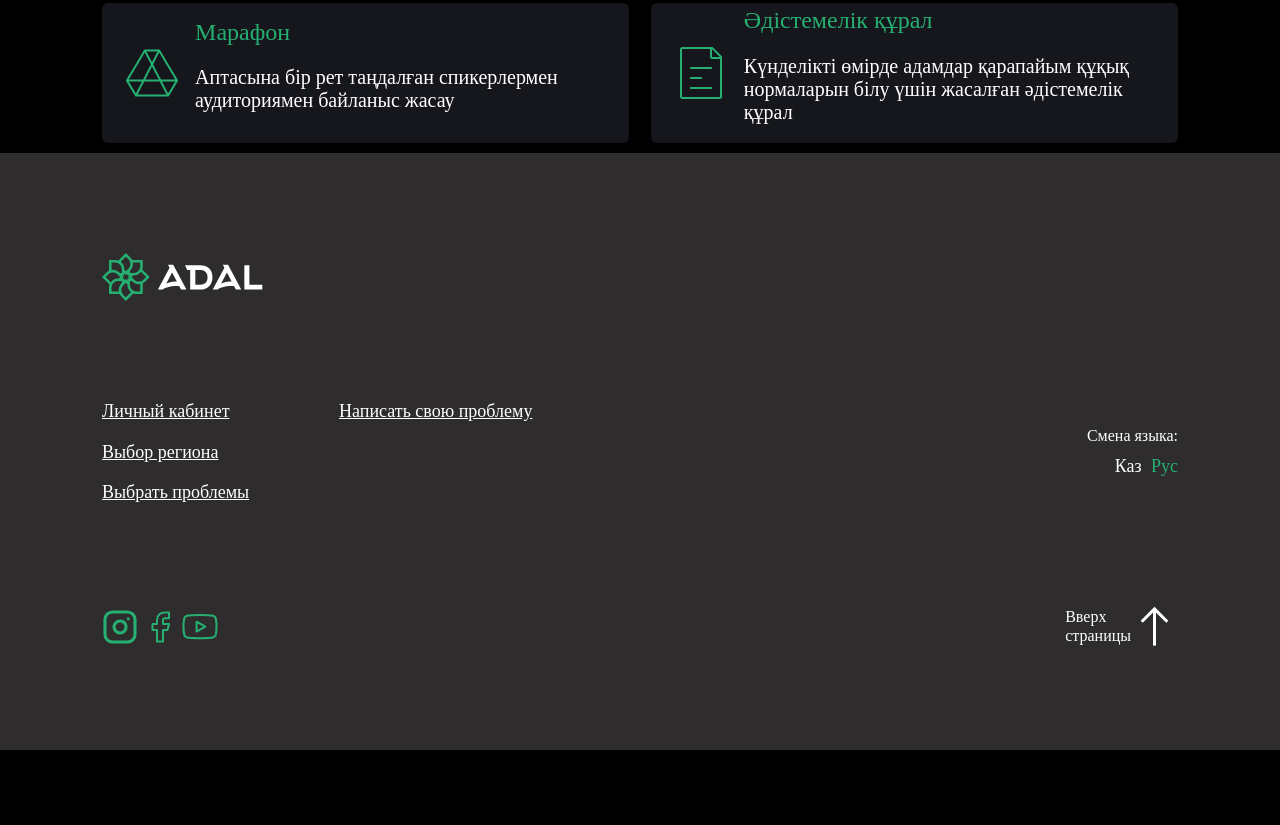
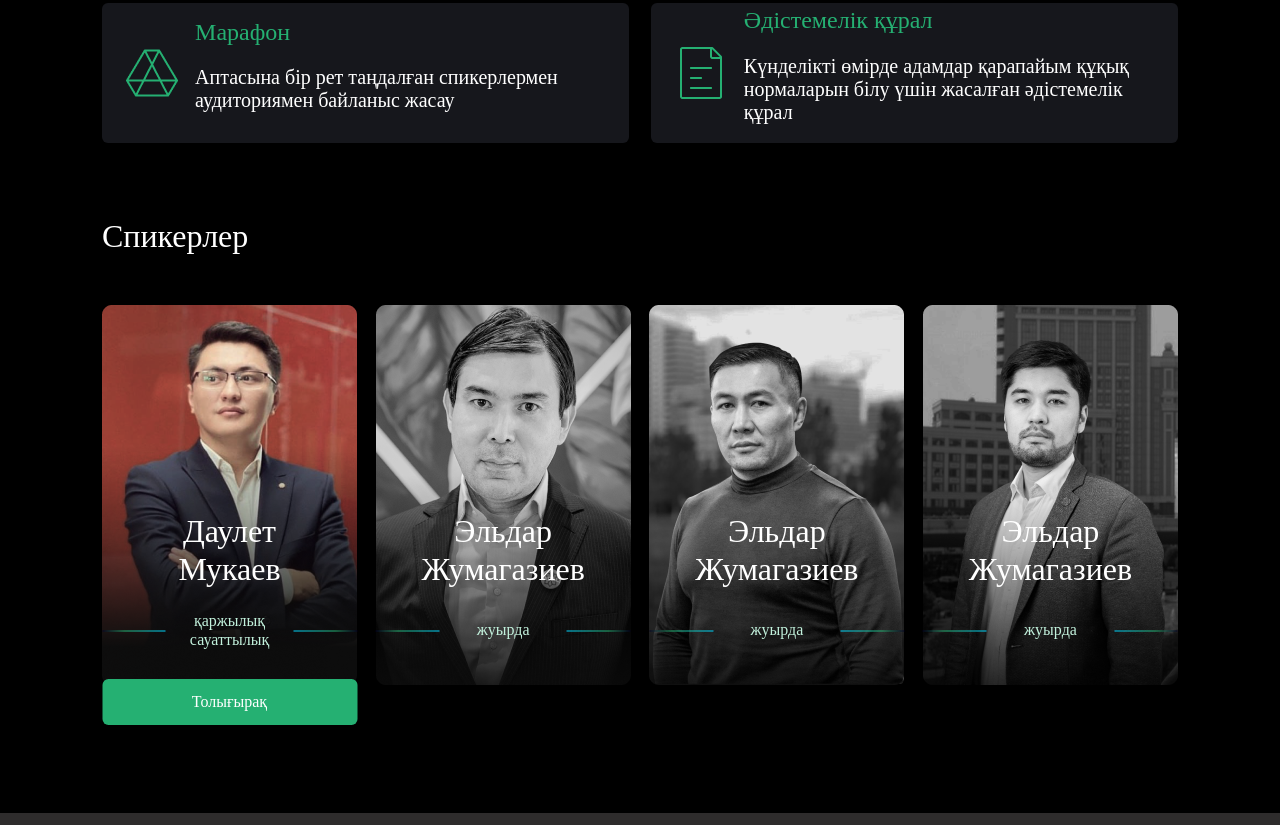
Before and after one commit to jahangirovich/Adal, a website: page app/index.html in a window 1280 px wide. Shown: the part 275-1100 px from the top of the page. Before the commit the page ends 1025 px from the top, so only its background shows below. Drawn offline with Linux system fonts and the light colour scheme; a web font is replaced by a local one.

Commit message:
gradiengt

```diff
--- a/app/index.html
+++ b/app/index.html
@@ -34,6 +34,9 @@
         </div>
     </header>
     <main>
+        <section class="sliders container">
+
+        </section>
         <section class="blocks container">
             <div class="blocks_content">
                 <div class="">
@@ -80,6 +83,70 @@
                 </div>
             </div>
         </section>
+        <section class="speakers container">
+            <h2>Спикерлер</h2>
+            <div class="speakers_wrapper">
+                <div class="speakers_wrapper_content" style="background-image: url('./img/mainPage/image 1.png');">
+                    <div class="speakers_wrapper_content_inner">
+                        <h2>Даулет<br/>Мукаев</h2>
+
+                        <div class="text">
+                            <span>
+                                қаржылық
+                                сауаттылық
+                            </span>
+                        </div>
+                        <button>
+                            Толығырақ
+                        </button>
+                    </div>
+                </div>
+                <div class="speakers_wrapper_content" style="background-image: url('./img/mainPage/image 2.png');">
+                    <div class="speakers_wrapper_content_inner">
+                        <h2>Эльдар<br>
+                            Жумагазиев</h2>
+                        <div class="text">
+                            <span>
+                                жуырда
+                            </span>
+                        </div>
+                        <button class="invisible">
+                            Толығырақ
+                        </button>
+                    </div>
+
+                </div>
+                <div class="speakers_wrapper_content" style="background-image: url('./img/mainPage/Ардак.png');">
+                    <div class="speakers_wrapper_content_inner">
+                        <h2>Эльдар<br>
+                            Жумагазиев</h2>
+                        <div class="text">
+                            <span>
+                                жуырда
+                            </span>
+                        </div>
+                        <button class="invisible">
+                            Толығырақ
+                        </button>
+                    </div>
+
+                </div>
+                <div class="speakers_wrapper_content" style="background-image: url('./img/mainPage/Олжас.png');">
+                    <div class="speakers_wrapper_content_inner">
+                        <h2>Эльдар<br>
+                            Жумагазиев</h2>
+                        <div class="text">
+                            <span>
+                                жуырда
+                            </span>
+                        </div>
+                        <button class="invisible">
+                            Толығырақ
+                        </button>
+                    </div>
+                </div>
+            </div>
+        </section>
     </main>
     <footer>
         <div class="footer container">
--- a/app/sass/_vars.sass
+++ b/app/sass/_vars.sass
@@ -12,3 +12,12 @@ $greyText: #42424E
     display: flex
     align-items: $align
     justify-content: $space
+@mixin lines($color: linear-gradient(90deg, rgba(2,0,36,1) 0%, rgba(37,176,114,1) 35%, rgba(0,212,255,1) 100%))
+    content: ""
+    width: 25%
+    background: $color
+    height: 1px
+    top: 50%
+    transform: translateY(-50%)
+    display: block
+    position: absolute
--- a/app/sass/style.sass
+++ b/app/sass/style.sass
@@ -32,6 +32,55 @@ h1,h2,h3,h4,h5,h6
     margin: 0
 
 main
+    .speakers
+        padding-bottom: 10%
+        padding-top: 5%
+        &>h2
+            margin-bottom: 50px
+        &_wrapper
+            @include flex
+            &_content
+                position: relative
+                height: 380px
+                width: 255px
+                &_inner
+                    position: absolute
+                    left: 50%
+                    bottom: 23px
+                    transform: translateX(-50%)
+                    text-align: center
+                    bottom: -40px
+                    width: 100%
+                    &>h2
+                        height: 100px
+                    .text
+                        width: 100%
+                        position: relative
+                        @include flex(center,center)
+                        height: 37px
+                        &>span
+                            width: 50%
+                            display: inline-block
+                            color: #C2F1DC
+                        &:before
+                            @include lines
+                            left: 0
+                        &:after
+                            @include lines(linear-gradient(-90deg, rgba(2,0,36,1) 0%, rgba(37,176,114,1) 35%, rgba(0,212,255,1) 100%))
+                            right: 0
+                    .inactiveText
+                        &:after
+                           @include lines()
+                    &>button
+                        display: block
+                        width: 100%
+                        margin-top: 30px
+                        padding: 14px 0
+                        background-color: $green
+                        border: none
+                        border-radius: 6px
+                    .invisible
+                        visibility: hidden
     section.blocks
         @include flex
         flex-wrap: wrap
```
Also changed, not shown: app/css/style.min.css, app/img/mainPage/Rectangle 126.png (added), app/img/mainPage/Rectangle 159.png (added), app/img/mainPage/Rectangle 160.png (added), app/img/mainPage/image 1.png (added), app/img/mainPage/image 2.png (added), app/img/mainPage/Ардак.png (added), app/img/mainPage/Олжас.png (added).
